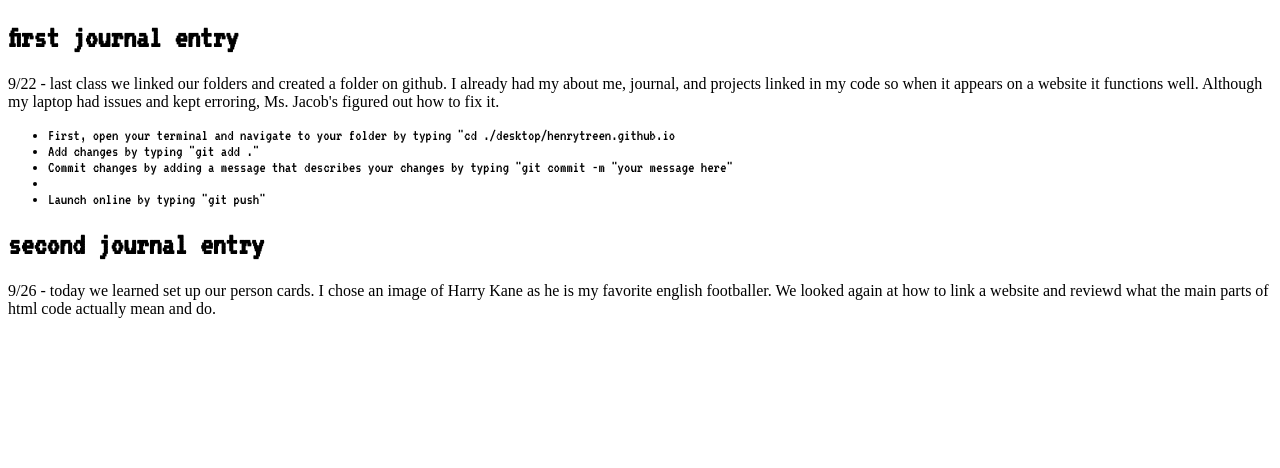
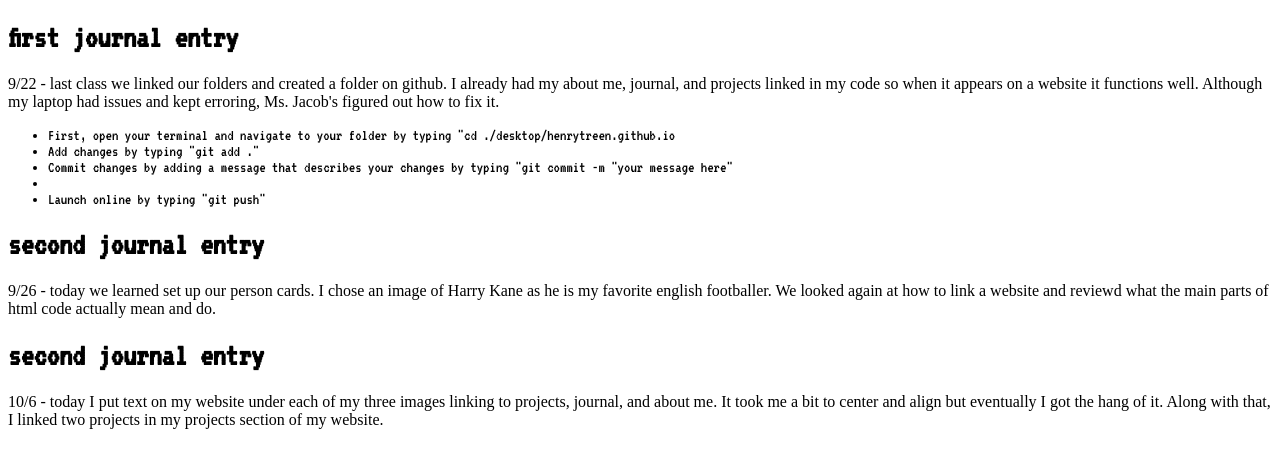
Before and after one commit to henrytreen/henrytreen.github.io, a plain HTML site: page journal.html in a window 1280 px wide. Drawn offline with Linux system fonts and the light colour scheme.

Commit message:
journal entry 3

```diff
--- a/journal.html
+++ b/journal.html
@@ -43,5 +43,9 @@
 		<h1>second journal entry</h1>
 		<p>9/26 - today we learned set up our person cards. I chose an image of Harry Kane as he is my favorite english footballer. We looked again at how to link a website and reviewd what the main parts of html code actually mean and do.
 
+	<div id=entry3>
+		<h1>second journal entry</h1>
+		<p>10/6 - today I put text on my website under each of my three images linking to projects, journal, and about me. It took me a bit to center and align but eventually I got the hang of it. Along with that, I linked two projects in my projects section of my website.
+
 </body>
 </html>
```
